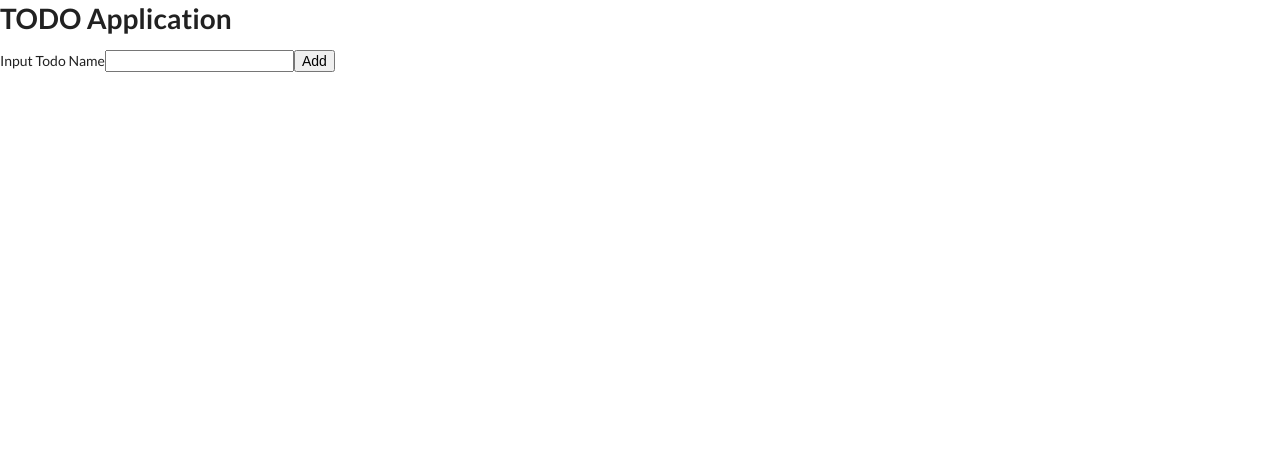
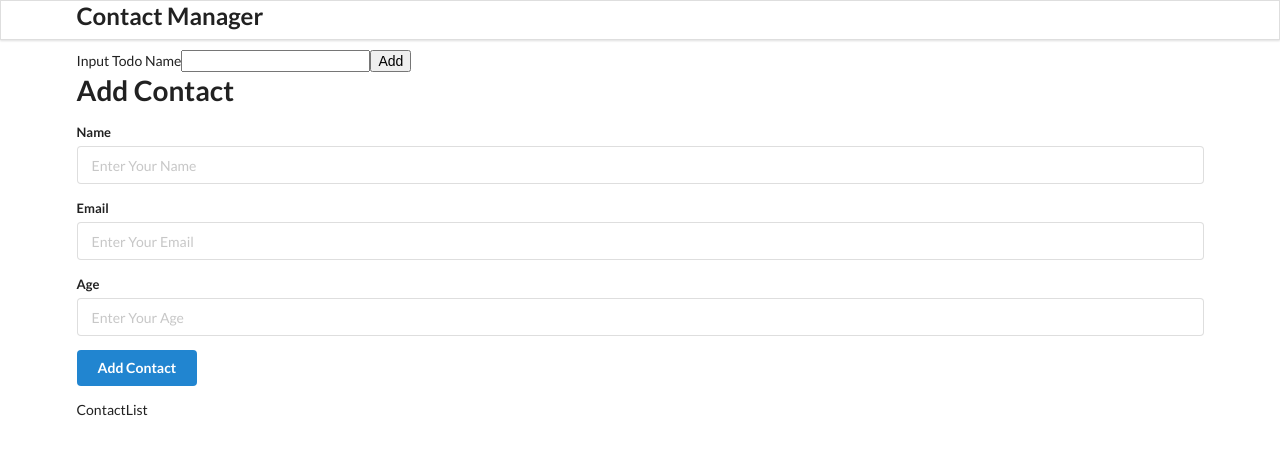
Before and after one commit to ModiDev/react-demo-app, a React (Create React App) app: page / in a window 1280 px wide. Shown: the top 454 px of the page. Built offline with nearby package versions, Linux system fonts and the light colour scheme.

Commit message:
contactList

```diff
--- a/src/Components/AddContact.js
+++ b/src/Components/AddContact.js
@@ -0,0 +1,27 @@
+import React from "react";
+
+class AddContact extends React.Component{
+    render(){
+        return(
+            <div className="container ui main">
+                <h1>Add Contact</h1>
+                <form className="ui form">
+                    <div className="field">
+                        <label>Name</label>
+                        <input type="text" name="name" placeholder="Enter Your Name"/>
+                    </div>
+                    <div className="field">
+                        <label>Email</label>
+                        <input type="email" name="email" placeholder="Enter Your Email"/>
+                    </div>
+                    <div className="field">
+                        <label>Age</label>
+                        <input type="number" name="age" placeholder="Enter Your Age"/>
+                    </div>
+                    <button className="ui button blue">Add Contact</button>
+                </form>
+            </div>
+        )
+    }
+}
+export default AddContact;
--- a/src/Components/App.js
+++ b/src/Components/App.js
@@ -1,12 +1,49 @@
 import React from 'react';
 import './App.css';
 import Todo from './To-do';
+import Header from './Header';
+import AddContact from './AddContact';
+import ContactList from './ContactList';
 
 function App() {
+
+  const contactList = [
+    {
+       id:1,
+      "name":"Moditha Dassanayake",
+      "email":"m.dassa@gmail.com",
+      "age":25
+
+    },
+    {
+       id:2,
+      "name":"Sudaraka Gamage",
+      "email":"s.gamage@gmail.com",
+      "age":27
+
+    },
+    {
+       id:3,
+      "name":"Asanka Rathnayake",
+      "email":"a.ratha@gmail.com",
+      "age":25
+
+    },
+    {
+       id:4,
+      "name":"Lisara Jayasiri",
+      "email":"l.jayasiri@gmail.com",
+      "age":30
+
+    },
+  ];
+
   return (
-    <div>
-      {/* <Header/> */}
+    <div className="ui container">
+      <Header/>
       <Todo/>
+      <AddContact/>
+      <ContactList contactList={contactList}/>
     </div>
   );
 }
--- a/src/Components/ContactList.js
+++ b/src/Components/ContactList.js
@@ -1,13 +1,12 @@
 import React from "react";
 
-const contactList = () =>{
+const ContactList = (props) =>{
+    console.log(props);
    return(
-       {
-
-       }
+    <div className="container ui celled list">ContactList</div>
    );
 
 
 }
 
-export default contactList;
+export default ContactList;
--- a/src/Components/Header.js
+++ b/src/Components/Header.js
@@ -1,12 +1,12 @@
-// import  React  from "react";
+import  React  from "react";
 
-// const Header = () => {
-//     // return(
-//     //     <div className = "ui fixed menu">
-//     //         {/* <div className = "ui container center">
-//     //             <h2>Todo Application</h2>
-//     //         </div> */}
-//     //     </div>
-//     // );
-// }
-// export default Header;
+const Header = () => {
+    return(
+        <div className = "ui fixed menu">
+            <div className = "ui container center">
+                <h2>Contact Manager</h2>
+            </div>
+        </div>
+    );
+}
+export default Header;
```
